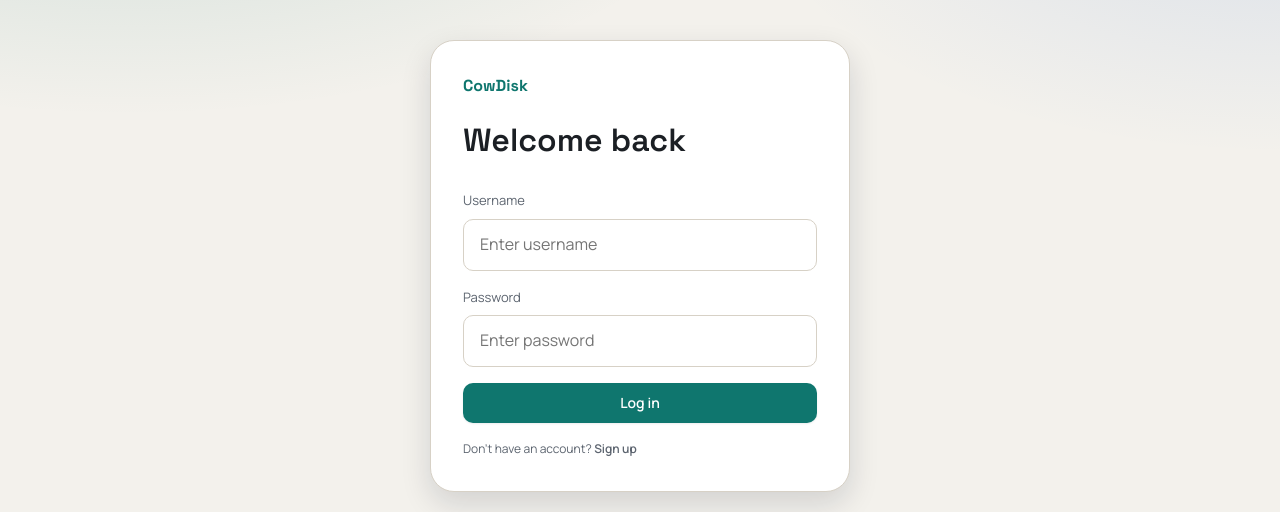
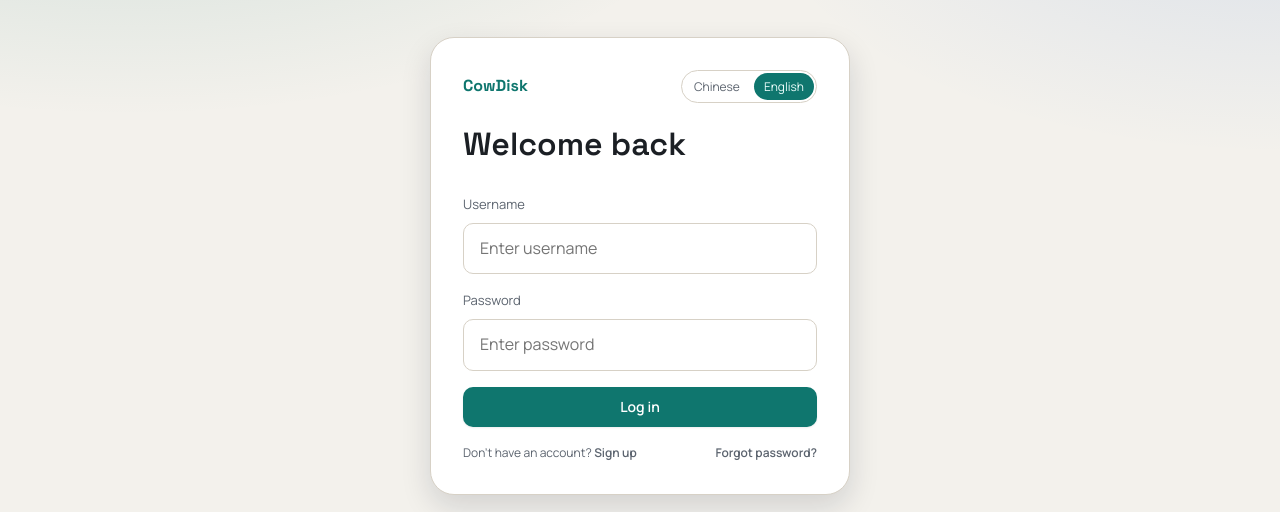
Before and after one commit to GuaiMiu/cowdisk, a Vue app in the folder frontend/: page /login in a window 1280 px wide. Shown: the part 134-646 px from the top of the page. Built offline with nearby package versions, Linux system fonts and the light colour scheme; no server answers; the HTML template or start-up script is replaced by a standard one.

Commit message:
feat(auth): 登录注册语言切换与忘记密码

```diff
--- a/frontend/src/i18n/locales/en-US.ts
+++ b/frontend/src/i18n/locales/en-US.ts
@@ -70,6 +70,7 @@ export default {
       password: 'Password',
       passwordPlaceholder: 'Enter password',
       submit: 'Log in',
+      forgotPassword: 'Forgot password?',
       noAccount: "Don't have an account?",
       registerLink: 'Sign up',
       validation: {
@@ -77,6 +78,20 @@ export default {
         usernameLength: 'Username must be 4-20 characters',
         passwordRequired: 'Please enter your password',
         passwordLength: 'Password must be 4-20 characters',
+      },
+    },
+    forgot: {
+      title: 'Reset password',
+      subtitle: 'Enter your email to receive a reset link',
+      email: 'Email',
+      emailPlaceholder: 'Enter email',
+      submit: 'Send reset link',
+      backToLogin: 'Back to login',
+      unavailableTitle: 'Not available',
+      unavailableMessage: 'Please contact admin to reset your password',
+      validation: {
+        emailRequired: 'Please enter an email',
+        emailInvalid: 'Invalid email format',
       },
     },
     register: {
--- a/frontend/src/i18n/locales/zh-CN.ts
+++ b/frontend/src/i18n/locales/zh-CN.ts
@@ -70,6 +70,7 @@ export default {
       password: '密码',
       passwordPlaceholder: '请输入密码',
       submit: '登录',
+      forgotPassword: '忘记密码？',
       noAccount: '没有账号？',
       registerLink: '去注册',
       validation: {
@@ -77,6 +78,20 @@ export default {
         usernameLength: '账号长度需为 4-20 位',
         passwordRequired: '请输入密码',
         passwordLength: '密码长度需为 4-20 位',
+      },
+    },
+    forgot: {
+      title: '找回密码',
+      subtitle: '输入注册邮箱，我们会发送重置链接',
+      email: '邮箱',
+      emailPlaceholder: '请输入邮箱',
+      submit: '发送重置链接',
+      backToLogin: '返回登录',
+      unavailableTitle: '暂未开放',
+      unavailableMessage: '请联系管理员重置密码',
+      validation: {
+        emailRequired: '请输入邮箱',
+        emailInvalid: '邮箱格式不正确',
       },
     },
     register: {
--- a/frontend/src/router/index.ts
+++ b/frontend/src/router/index.ts
@@ -18,6 +18,11 @@ const router = createRouter({
       path: '/register',
       name: 'register',
       component: () => import('@/views/login/RegisterView.vue'),
+    },
+    {
+      path: '/forgot-password',
+      name: 'forgot-password',
+      component: () => import('@/views/login/ForgotPasswordView.vue'),
     },
     {
       path: '/403',
--- /dev/null
+++ b/frontend/src/views/login/ForgotPasswordView.vue
@@ -0,0 +1,131 @@
+<script setup lang="ts">
+import { computed, reactive, ref } from 'vue'
+import { RouterLink } from 'vue-router'
+import { useI18n } from 'vue-i18n'
+import Button from '@/components/common/Button.vue'
+import Input from '@/components/common/Input.vue'
+import { useToastStore } from '@/stores/toast'
+
+const { t } = useI18n({ useScope: 'global' })
+const toast = useToastStore()
+const mail = ref('')
+const submitting = ref(false)
+const errors = reactive({
+  mail: '',
+})
+
+const isEmailValid = (value: string) => /^[^\s@]+@[^\s@]+\.[^\s@]+$/.test(value)
+
+const canSubmit = computed(() => mail.value.trim().length > 0)
+
+const validate = () => {
+  errors.mail = ''
+  const mailValue = mail.value.trim()
+  if (!mailValue) {
+    errors.mail = t('auth.forgot.validation.emailRequired')
+  } else if (!isEmailValid(mailValue)) {
+    errors.mail = t('auth.forgot.validation.emailInvalid')
+  }
+  return !errors.mail
+}
+
+const onSubmit = async () => {
+  if (!canSubmit.value || !validate()) {
+    return
+  }
+  submitting.value = true
+  try {
+    toast.info(t('auth.forgot.unavailableTitle'), t('auth.forgot.unavailableMessage'))
+  } finally {
+    submitting.value = false
+  }
+}
+</script>
+
+<template>
+  <div class="forgot">
+    <div class="forgot__panel">
+      <div class="forgot__brand">CowDisk</div>
+      <h1 class="forgot__title">{{ t('auth.forgot.title') }}</h1>
+      <p class="forgot__subtitle">{{ t('auth.forgot.subtitle') }}</p>
+      <form class="forgot__form" @submit.prevent="onSubmit">
+        <Input
+          v-model="mail"
+          :label="t('auth.forgot.email')"
+          type="email"
+          :placeholder="t('auth.forgot.emailPlaceholder')"
+          :error="errors.mail"
+        />
+        <Button type="submit" block :loading="submitting">{{ t('auth.forgot.submit') }}</Button>
+      </form>
+      <div class="forgot__footer">
+        <RouterLink to="/login">{{ t('auth.forgot.backToLogin') }}</RouterLink>
+      </div>
+    </div>
+  </div>
+</template>
+
+<style scoped>
+.forgot {
+  min-height: 100vh;
+  display: grid;
+  place-items: center;
+  padding: var(--space-9);
+  overflow: auto;
+}
+
+.forgot__panel {
+  background: var(--color-surface);
+  border-radius: var(--radius-xl);
+  border: 1px solid var(--color-border);
+  padding: var(--space-7);
+  display: grid;
+  gap: var(--space-4);
+  box-shadow: var(--shadow-md);
+  width: min(420px, 100%);
+}
+
+.forgot__brand {
+  font-family: var(--font-display);
+  font-weight: 700;
+  color: var(--color-primary);
+}
+
+.forgot__title {
+  font-size: 28px;
+}
+
+.forgot__subtitle {
+  font-size: 13px;
+  color: var(--color-muted);
+}
+
+.forgot__form {
+  display: grid;
+  gap: var(--space-4);
+  margin-top: var(--space-1);
+}
+
+.forgot__footer {
+  font-size: 12px;
+  color: var(--color-muted);
+}
+
+.forgot__footer a {
+  color: inherit;
+  font-weight: 600;
+  text-decoration: none;
+}
+
+@media (max-width: 1024px) {
+  .forgot {
+    padding: var(--space-7);
+  }
+}
+
+@media (max-width: 768px) {
+  .forgot {
+    padding: var(--space-5);
+  }
+}
+</style>
--- a/frontend/src/views/login/LoginView.vue
+++ b/frontend/src/views/login/LoginView.vue
@@ -5,11 +5,13 @@ import { useI18n } from 'vue-i18n'
 import Button from '@/components/common/Button.vue'
 import Input from '@/components/common/Input.vue'
 import { useAuthStore } from '@/stores/auth'
+import { getLocale, setLocale } from '@/i18n'
 
 const authStore = useAuthStore()
 const router = useRouter()
 const route = useRoute()
 const { t } = useI18n({ useScope: 'global' })
+const currentLocale = computed(() => getLocale())
 
 const username = ref('')
 const password = ref('')
@@ -44,12 +46,36 @@ const onSubmit = async () => {
   const redirect = route.query.redirect as string | undefined
   await router.replace(redirect || authStore.landingPath())
 }
+
+const switchLocale = async (locale: string) => {
+  await setLocale(locale)
+}
 </script>
 
 <template>
   <div class="login">
     <div class="login__panel">
-      <div class="login__brand">CowDisk</div>
+      <div class="login__brand-row">
+        <div class="login__brand">CowDisk</div>
+        <div class="lang-switch">
+          <button
+            type="button"
+            class="lang-switch__btn"
+            :class="{ 'is-active': currentLocale === 'zh-CN' }"
+            @click="switchLocale('zh-CN')"
+          >
+            {{ t('layout.userMenu.langZh') }}
+          </button>
+          <button
+            type="button"
+            class="lang-switch__btn"
+            :class="{ 'is-active': currentLocale === 'en-US' }"
+            @click="switchLocale('en-US')"
+          >
+            {{ t('layout.userMenu.langEn') }}
+          </button>
+        </div>
+      </div>
       <h1 class="login__title">{{ t('auth.login.title') }}</h1>
       <form class="login__form" @submit.prevent="onSubmit">
         <Input
@@ -67,9 +93,12 @@ const onSubmit = async () => {
         />
         <Button type="submit" block :loading="loading">{{ t('auth.login.submit') }}</Button>
       </form>
-      <div class="login__footer">
-        {{ t('auth.login.noAccount') }}
-        <RouterLink to="/register">{{ t('auth.login.registerLink') }}</RouterLink>
+      <div class="login__links">
+        <span>
+          {{ t('auth.login.noAccount') }}
+          <RouterLink to="/register">{{ t('auth.login.registerLink') }}</RouterLink>
+        </span>
+        <RouterLink to="/forgot-password">{{ t('auth.login.forgotPassword') }}</RouterLink>
       </div>
     </div>
   </div>
@@ -95,6 +124,13 @@ const onSubmit = async () => {
   width: min(420px, 100%);
 }
 
+.login__brand-row {
+  display: flex;
+  align-items: center;
+  justify-content: space-between;
+  gap: var(--space-3);
+}
+
 .login__brand {
   font-family: var(--font-display);
   font-weight: 700;
@@ -111,15 +147,44 @@ const onSubmit = async () => {
   margin-top: var(--space-2);
 }
 
-.login__footer {
+.login__links {
   font-size: 12px;
   color: var(--color-muted);
+  display: flex;
+  align-items: center;
+  justify-content: space-between;
+  gap: var(--space-2);
 }
 
-.login__footer a {
+.login__links a {
   color: inherit;
   font-weight: 600;
   text-decoration: none;
+}
+
+.lang-switch {
+  display: inline-flex;
+  align-items: center;
+  gap: var(--space-1);
+  padding: 2px;
+  border-radius: 999px;
+  border: 1px solid var(--color-border);
+  background: var(--color-surface);
+}
+
+.lang-switch__btn {
+  border: none;
+  background: transparent;
+  padding: 4px 10px;
+  border-radius: 999px;
+  font-size: 12px;
+  color: var(--color-muted);
+  cursor: pointer;
+}
+
+.lang-switch__btn.is-active {
+  background: var(--color-primary);
+  color: var(--color-primary-contrast);
 }
 
 @media (max-width: 1024px) {
--- a/frontend/src/views/login/RegisterView.vue
+++ b/frontend/src/views/login/RegisterView.vue
@@ -7,12 +7,14 @@ import Input from '@/components/common/Input.vue'
 import { useAuthStore } from '@/stores/auth'
 import { useToastStore } from '@/stores/toast'
 import { register as registerApi } from '@/api/modules/auth'
+import { getLocale, setLocale } from '@/i18n'
 
 const authStore = useAuthStore()
 const toast = useToastStore()
 const router = useRouter()
 const route = useRoute()
 const { t } = useI18n({ useScope: 'global' })
+const currentLocale = computed(() => getLocale())
 
 const username = ref('')
 const mail = ref('')
@@ -91,12 +93,36 @@ const onSubmit = async () => {
     submitting.value = false
   }
 }
+
+const switchLocale = async (locale: string) => {
+  await setLocale(locale)
+}
 </script>
 
 <template>
   <div class="register">
     <div class="register__panel">
-      <div class="register__brand">CowDisk</div>
+      <div class="register__brand-row">
+        <div class="register__brand">CowDisk</div>
+        <div class="lang-switch">
+          <button
+            type="button"
+            class="lang-switch__btn"
+            :class="{ 'is-active': currentLocale === 'zh-CN' }"
+            @click="switchLocale('zh-CN')"
+          >
+            {{ t('layout.userMenu.langZh') }}
+          </button>
+          <button
+            type="button"
+            class="lang-switch__btn"
+            :class="{ 'is-active': currentLocale === 'en-US' }"
+            @click="switchLocale('en-US')"
+          >
+            {{ t('layout.userMenu.langEn') }}
+          </button>
+        </div>
+      </div>
       <h1 class="register__title">{{ t('auth.register.title') }}</h1>
       <form class="register__form" @submit.prevent="onSubmit">
         <Input
@@ -156,6 +182,13 @@ const onSubmit = async () => {
   width: min(440px, 100%);
 }
 
+.register__brand-row {
+  display: flex;
+  align-items: center;
+  justify-content: space-between;
+  gap: var(--space-3);
+}
+
 .register__brand {
   font-family: var(--font-display);
   font-weight: 700;
@@ -183,6 +216,31 @@ const onSubmit = async () => {
   text-decoration: none;
 }
 
+.lang-switch {
+  display: inline-flex;
+  align-items: center;
+  gap: var(--space-1);
+  padding: 2px;
+  border-radius: 999px;
+  border: 1px solid var(--color-border);
+  background: var(--color-surface);
+}
+
+.lang-switch__btn {
+  border: none;
+  background: transparent;
+  padding: 4px 10px;
+  border-radius: 999px;
+  font-size: 12px;
+  color: var(--color-muted);
+  cursor: pointer;
+}
+
+.lang-switch__btn.is-active {
+  background: var(--color-primary);
+  color: var(--color-primary-contrast);
+}
+
 @media (max-width: 1024px) {
   .register {
     padding: var(--space-7);
```
